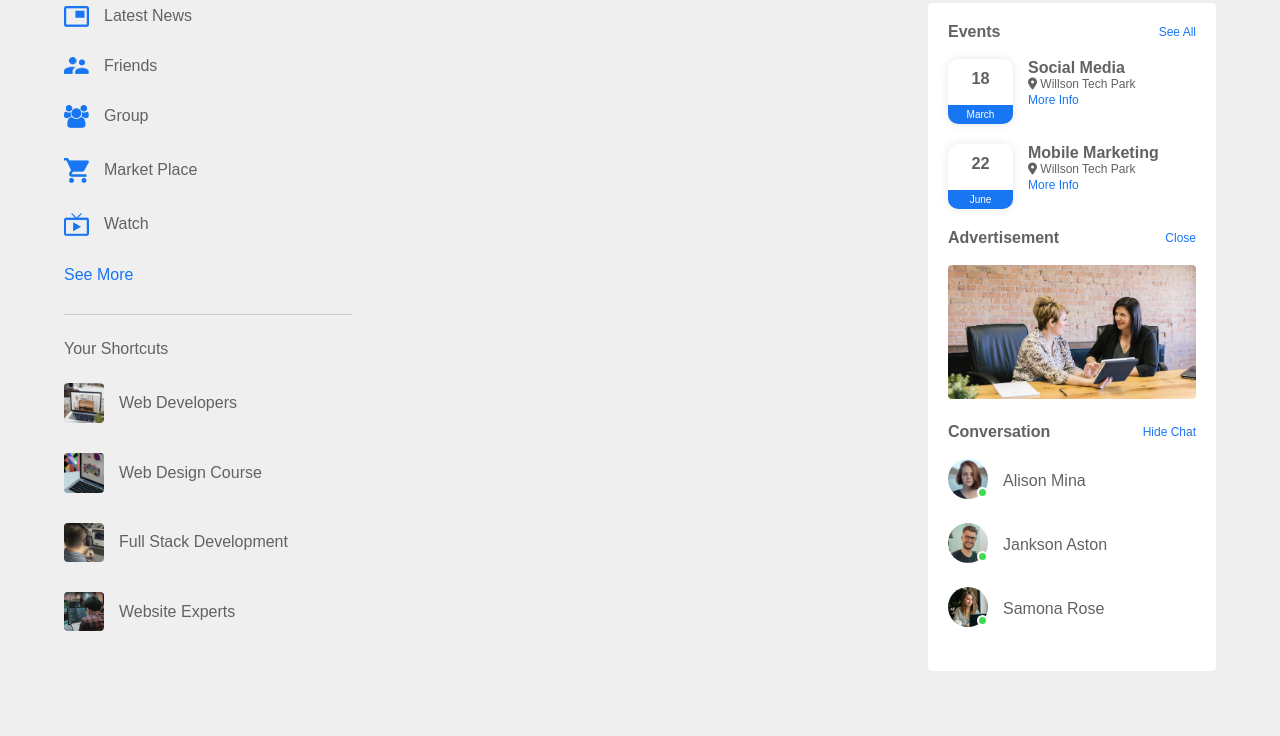
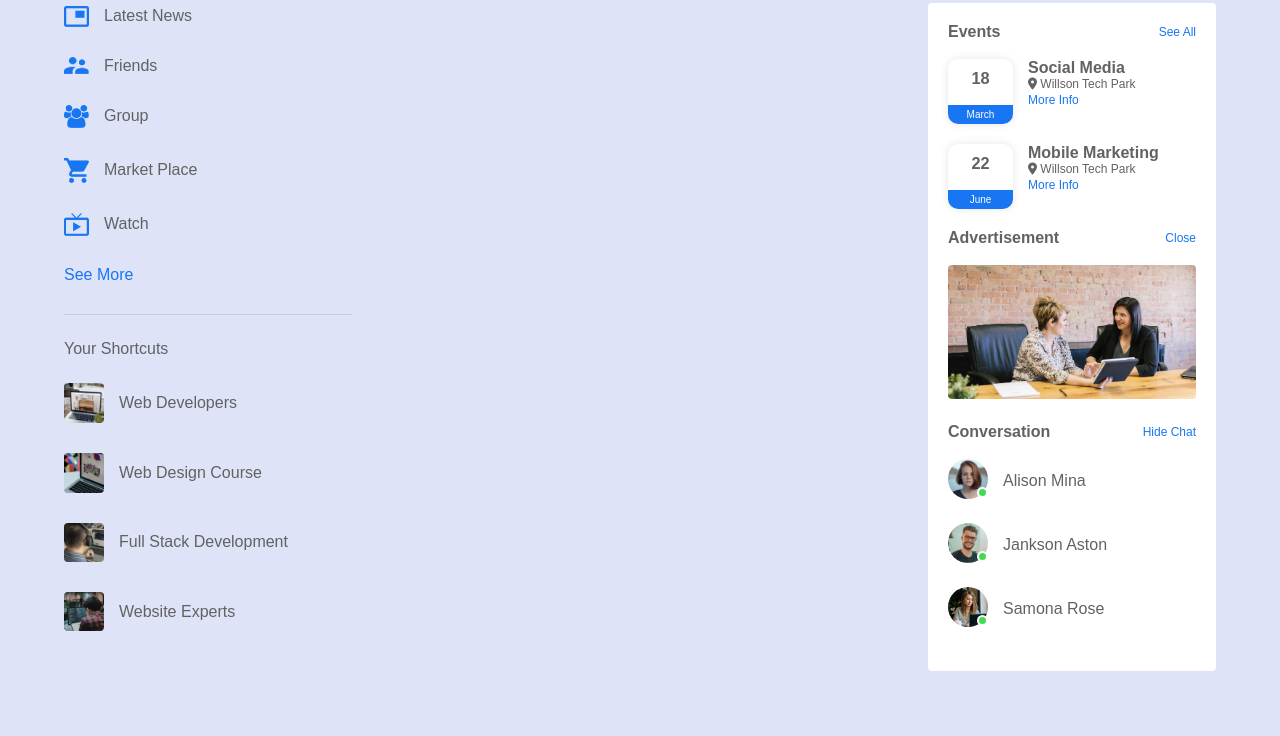
Before and after one commit to shureyh/sr7FaceBook, a plain HTML site: page index.html in a window 1280 px wide. Shown: the part 64-800 px from the top of the page. Drawn offline with Linux system fonts and the light colour scheme.

Commit message:
Update style.css

```diff
--- a/style.css
+++ b/style.css
@@ -6,7 +6,7 @@
 }
 
 body{
-  background: #efefef;
+  background: #dee3f8;
 
 }
 
```
